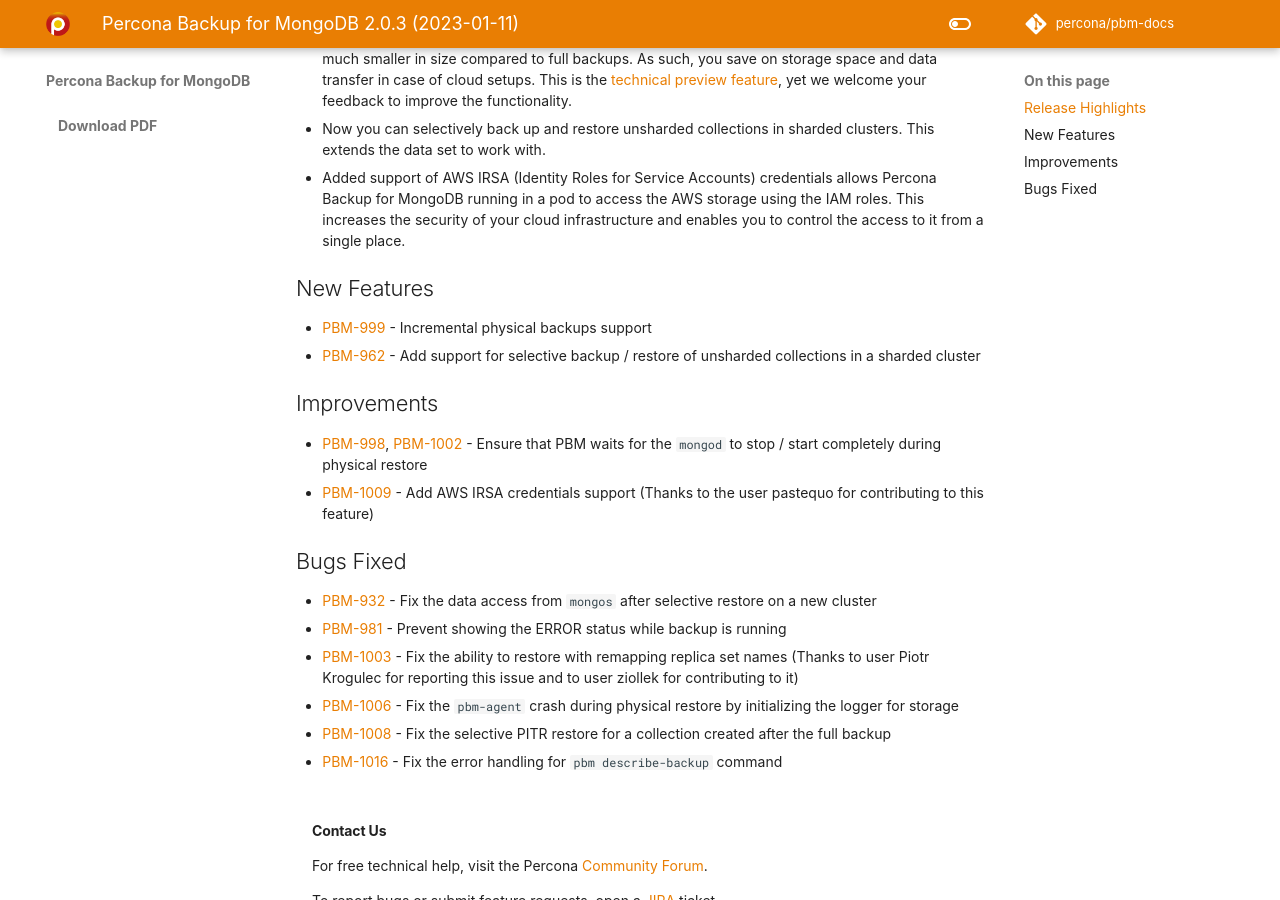
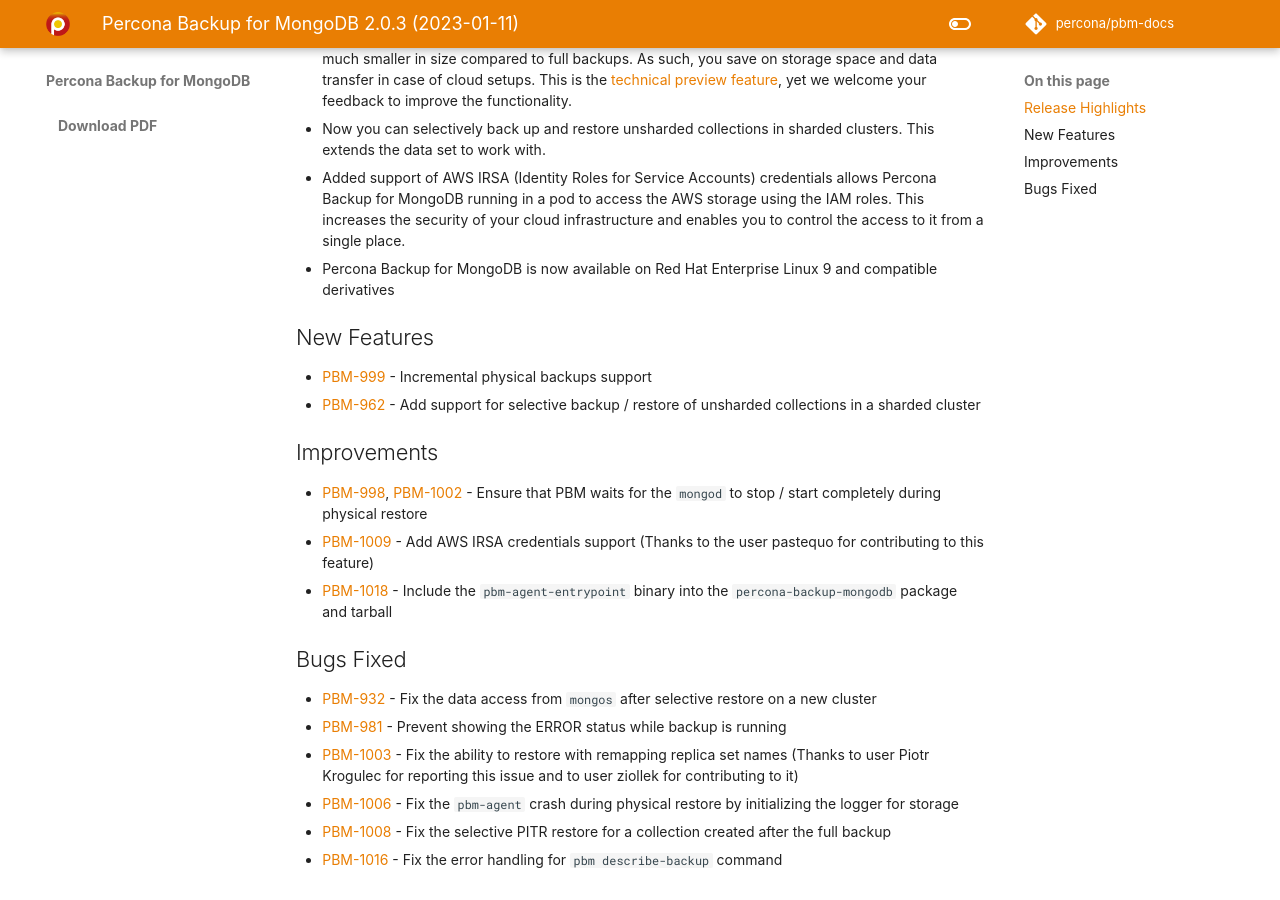
Before and after one commit to percona/pbm-docs, an MkDocs documentation site: the page built from docs/release-notes/2.0.3.md, in a window 1280 px wide and 900 px high, scrolled down 456 px. Built offline with MkDocs 1.6.1 and Material for MkDocs 9.7.7, drawn with Linux system fonts in a browser that asks for light colours; nearby versions of some CDN libraries; some web fonts are replaced; comment, search, counter and statistics services are not loaded.

Commit message:
Updated issue list and highlights

```diff
--- a/docs/release-notes/2.0.3.md
+++ b/docs/release-notes/2.0.3.md
@@ -9,9 +9,10 @@
 
 ## Release Highlights
 
-* [Incremental physical backups](usage/incremental-backup.md) enable you to reduce storage costs and facilitate data safety for business crucial data. By saving only the differences results in faster completion time and makes IB much smaller in size compared to full backups. As such, you save on storage space and data transfer in case of cloud setups. This is the [technical preview feature](reference/glossary.md#technical-preview-feature), yet we welcome your feedback to improve the functionality.
+* [Incremental physical backups](../usage/incremental-backup.md) enable you to reduce storage costs and facilitate data safety for business crucial data. By saving only the differences results in faster completion time and makes IB much smaller in size compared to full backups. As such, you save on storage space and data transfer in case of cloud setups. This is the [technical preview feature](../reference/glossary.md#technical-preview-feature), yet we welcome your feedback to improve the functionality.
 * Now you can selectively back up and restore unsharded collections in sharded clusters. This extends the data set to work with.
 * Added support of AWS IRSA (Identity Roles for Service Accounts) credentials allows Percona Backup for MongoDB running in a pod to access the AWS storage using the IAM roles. This increases the security of your cloud infrastructure and enables you to control the access to it from a single place.
+* Percona Backup for MongoDB is now available on Red Hat Enterprise Linux 9 and compatible derivatives
 
 ## New Features
 
@@ -23,7 +24,7 @@
 
 * [PBM-998](https://jira.percona.com/browse/PBM-998), [PBM-1002](https://jira.percona.com/browse/PBM-1002) - Ensure that PBM waits for the `mongod` to stop / start completely during physical restore
 * [PBM-1009](https://jira.percona.com/browse/PBM-1009) - Add AWS IRSA credentials support (Thanks to the user pastequo for contributing to this feature)
-
+* [PBM-1018](https://jira.percona.com/browse/PBM-1018) - Include the `pbm-agent-entrypoint` binary into the `percona-backup-mongodb` package and tarball
 
 ## Bugs Fixed
 
--- a/mkdocs-base.yml
+++ b/mkdocs-base.yml
@@ -3,7 +3,7 @@
 site_name: Percona Backup for MongoDB
 site_description: Documentation
 site_author: Percona LLC
-copyright: Percona LLC, &#169; 2022
+copyright: Percona LLC, &#169; 2023
 
 repo_name: percona/pbm-docs
 repo_url: https://github.com/percona/pbm-docs
@@ -89,7 +89,7 @@
   with-pdf: # https://github.com/orzih/mkdocs-with-pdf
           output_path: '_pdf/PerconaBackupforMongoDB.pdf'
           cover_title: 'Percona Backup for MongoDB Documentation'
-          cover_subtitle: 2.0.2 (October 27, 2022)
+          cover_subtitle: 2.0.3 (January 11, 2023)
           author: 'Percona Technical Documentation Team'
           cover_logo: docs/_images/Percona_Logo_Color.png
           debug_html: false
```
